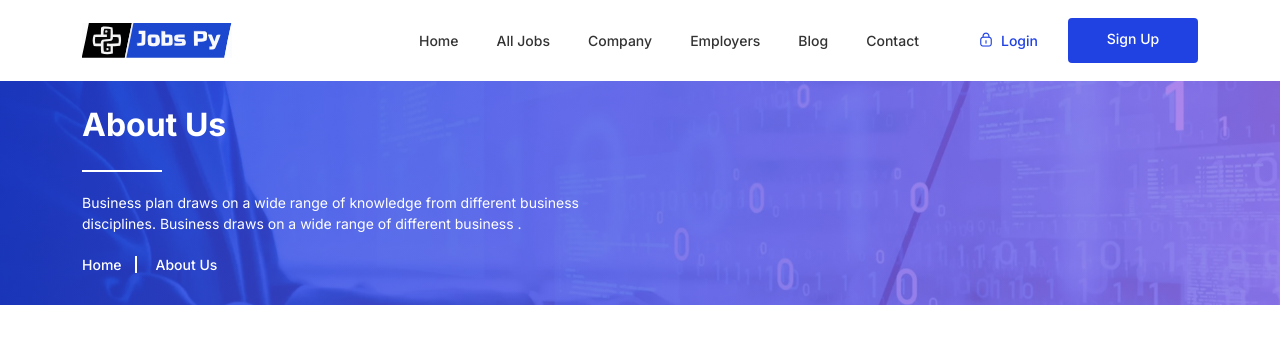
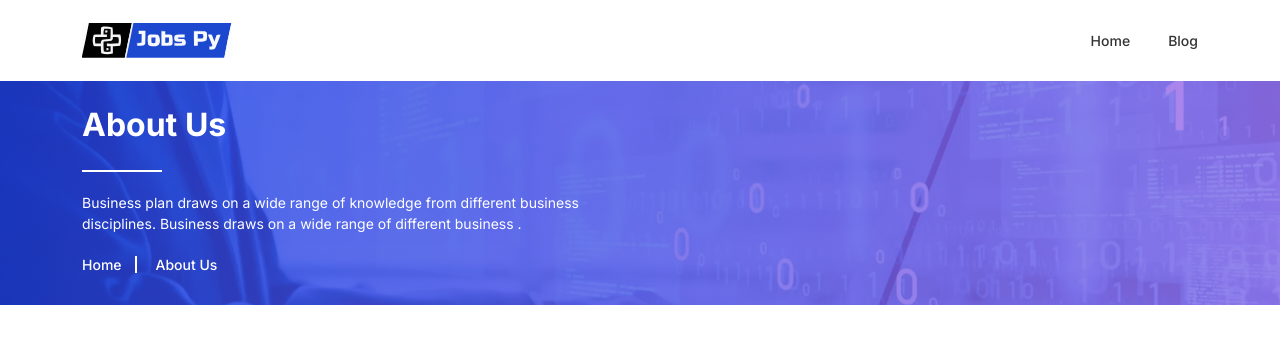
Before and after one commit to Nedelchev86/jobsPy, a Django app: template templates/accounts/register.html in a window 1280 px wide. Shown: the top 351 px of the page. Run offline with Django 5.2, Linux system fonts and the light colour scheme; the template is opened without the code that fills it: values that come from a table or form of the project are taken from there, others are empty; some libraries are stand-ins or nearby versions.

```diff
--- /dev/null
+++ b/jobsPy/main/urls.py
@@ -0,0 +1,8 @@
+from django.urls import path
+
+from jobsPy.main.views import IndexView
+
+urlpatterns = [
+    path('', IndexView.as_view(), name="index"),
+
+]
--- a/jobsPy/urls.py
+++ b/jobsPy/urls.py
@@ -1,7 +1,8 @@
 
 from django.contrib import admin
-from django.urls import path
+from django.urls import path, include
 
 urlpatterns = [
     path('admin/', admin.site.urls),
+    path('', include('jobsPy.main.urls'))
 ]
--- a/templates/base.html
+++ b/templates/base.html
@@ -64,11 +64,11 @@
                                         <a class="{% if request.resolver_match.url_name == 'index' %}active{% endif %}" href="{% url 'index' %}">Home</a>
                                     </li>
 
-                                    <li class="nav-item "><a class="{% if request.resolver_match.url_name == 'all-jobs' %}active{% endif %}" href="{% url 'all-jobs' %}">All Jobs</a>
-                                    </li>
-                                    <li class="nav-item"><a class="{% if request.resolver_match.url_name == 'all_company' %}active{% endif %}" href="{% url 'all_company' %}">Company</a>
-                                    </li>
-                                    <li class="nav-item"><a class="{% if request.resolver_match.url_name == 'all-employees' %}active{% endif %}" href="{% url 'all-employees' %}">Employers</a>
+{#                                    <li class="nav-item "><a class="{% if request.resolver_match.url_name == 'all-jobs' %}active{% endif %}" href="{% url 'all-jobs' %}">All Jobs</a>#}
+{#                                    </li>#}
+{#                                    <li class="nav-item"><a class="{% if request.resolver_match.url_name == 'all_company' %}active{% endif %}" href="{% url 'all_company' %}">Company</a>#}
+{#                                    </li>#}
+{#                                    <li class="nav-item"><a class="{% if request.resolver_match.url_name == 'all-employees' %}active{% endif %}" href="{% url 'all-employees' %}">Employers</a>#}
 {#                                        <ul class="sub-menu">#}
 {#                                            <li><a href="post-job.html">Add Job</a></li>#}
 {#                                            <li><a href="manage-jobs.html">Manage Jobs</a></li>#}
@@ -84,42 +84,42 @@
 {#                                            <li><a href="blog-single-sidebar.html">Blog Single Sibebar</a></li>#}
 {#                                        </ul>#}
                                     </li>
-                                    <li class="nav-item"><a class="{% if request.resolver_match.url_name == 'contact' %}active{% endif %}" href="{% url 'contact' %}">Contact </a> </li>
+{#                                    <li class="nav-item"><a class="{% if request.resolver_match.url_name == 'contact' %}active{% endif %}" href="{% url 'contact' %}">Contact </a> </li>#}
 
-                                    {% if request.user.role == "company"%}
-                                          <li class="nav-item "><a class="{% if request.resolver_match.url_name == 'company-dashboard' %}active{% endif %}" href="{% url 'company-dashboard' %}">Dashboard</a></li>
-                                    {% elif request.user.role == "jobseeker"%}
-                                          <li class="nav-item"><a href="{% url 'jobseeker-dashboard' %}">Dashboard</a></li>
-
-                                    {% endif %}
+{#                                    {% if request.user.role == "company"%}#}
+{#                                          <li class="nav-item "><a class="{% if request.resolver_match.url_name == 'company-dashboard' %}active{% endif %}" href="{% url 'company-dashboard' %}">Dashboard</a></li>#}
+{#                                    {% elif request.user.role == "jobseeker"%}#}
+{#                                          <li class="nav-item"><a href="{% url 'jobseeker-dashboard' %}">Dashboard</a></li>#}
+{##}
+{#                                    {% endif %}#}
 
                                 </ul>
                             </div>
 
                             <!-- navbar collapse -->
-                            <div class="button">
-
-                                {% if user.is_authenticated %}
-                                {% if user.company.image %}
-
-                                    <a href="{% url 'login_redirect_dashboard' %} "><img class="user-profile-small" src="{{ user.company.image.url }}" alt="Logo"></a>
-
-                                {% elif user.jobseeker.profile_picture %}
-                                    <a href="{% url 'login_redirect_dashboard' %} "><img class="user-profile-small" src="{{ user.jobseeker.profile_picture.url }}" alt="Logo"></a>
-                                {% else %}
-                                    <div class="text-center align-center"  style="align-items:center !important;justify-content:center !important;background-color: black;width: 50px;height: 50px;border-radius: 50px; margin-right: 20px">
-                                    <a href="{% url 'login_redirect_dashboard' %}" style="padding-top: 10%; color: white; font-size: 25px" >{{ user.email.0 }}</a>
-                                    </div>
-                                {% endif %}
-
-                                    <a href="{% url 'sing-out' %}"  class="login"><i class="lni lni-lock-alt"></i> Logout</a>
-
-                                {% else %}
-                                <a href="{% url 'login' %}"   class="login"><i
-                                        class="lni lni-lock-alt"></i> Login</a>
-                                <a href="{% url 'registration' %}"  class="btn">Sign Up</a>
-                                {% endif %}
-                            </div>
+{#                            <div class="button">#}
+{#                                #}
+{#                                {% if user.is_authenticated %}#}
+{#                                {% if user.company.image %}#}
+{#                                    #}
+{#                                    <a href="{% url 'login_redirect_dashboard' %} "><img class="user-profile-small" src="{{ user.company.image.url }}" alt="Logo"></a>#}
+{##}
+{#                                {% elif user.jobseeker.profile_picture %}#}
+{#                                    <a href="{% url 'login_redirect_dashboard' %} "><img class="user-profile-small" src="{{ user.jobseeker.profile_picture.url }}" alt="Logo"></a>#}
+{#                                {% else %}#}
+{#                                    <div class="text-center align-center"  style="align-items:center !important;justify-content:center !important;background-color: black;width: 50px;height: 50px;border-radius: 50px; margin-right: 20px">#}
+{#                                    <a href="{% url 'login_redirect_dashboard' %}" style="padding-top: 10%; color: white; font-size: 25px" >{{ user.email.0 }}</a>#}
+{#                                    </div>#}
+{#                                {% endif %}#}
+{#                                    #}
+{#                                    <a href="{% url 'sing-out' %}"  class="login"><i class="lni lni-lock-alt"></i> Logout</a>#}
+{##}
+{#                                {% else %}#}
+{#                                <a href="{% url 'login' %}"   class="login"><i#}
+{#                                        class="lni lni-lock-alt"></i> Login</a>#}
+{#                                <a href="{% url 'registration' %}"  class="btn">Sign Up</a>#}
+{#                                {% endif %}#}
+{#                            </div>#}
                         </nav>
                         <!-- navbar -->
                     </div>
```
Also changed, not shown: jobsPy/main/views.py (+19 -2 lines).
